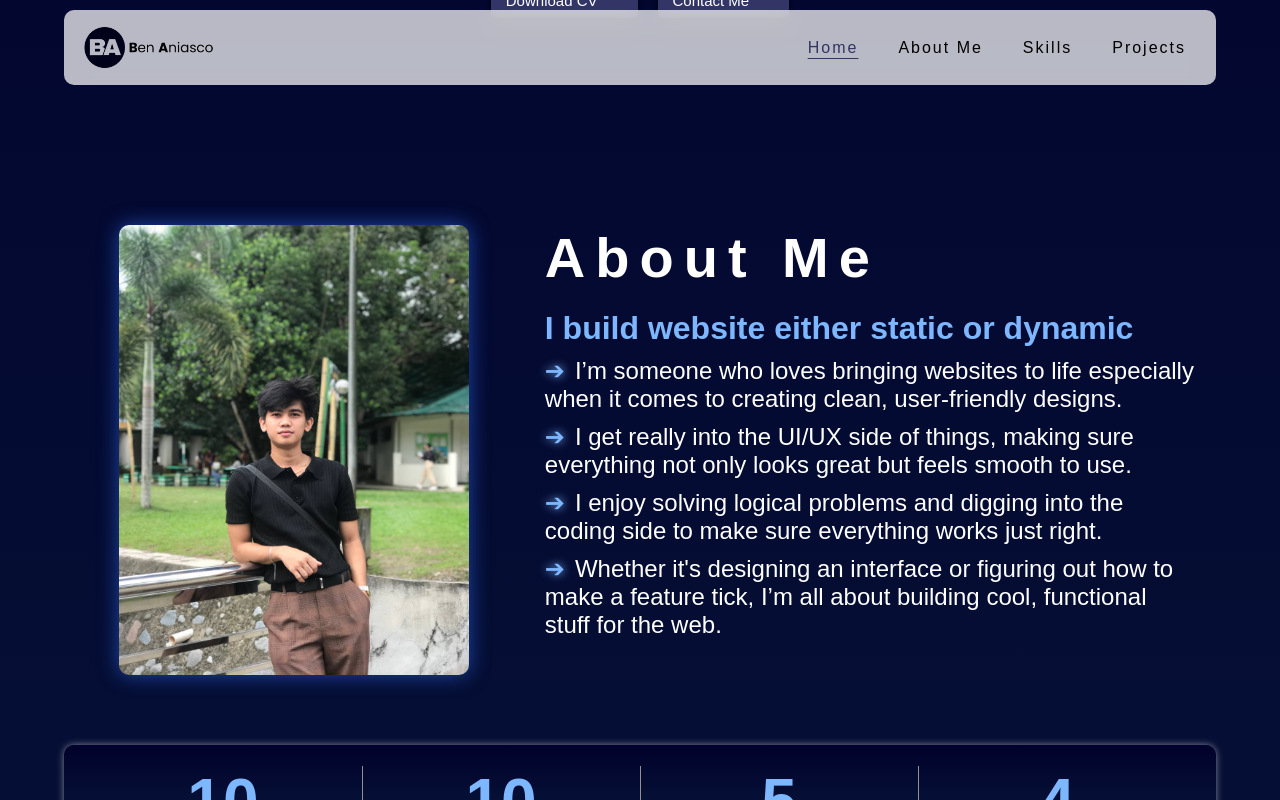
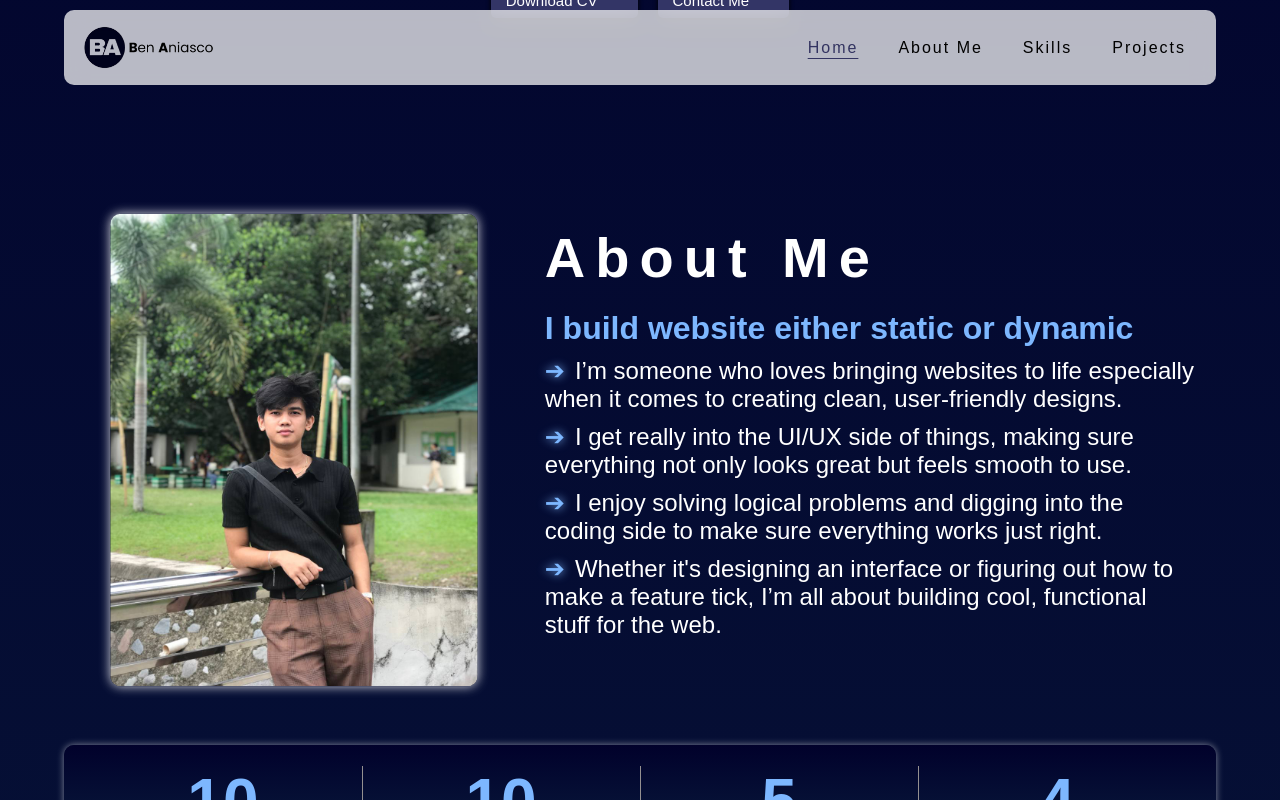
Before and after one commit to Bintooot/benaniasco-portfolio, a React (Vite) app: page / in a window 1280 px wide. In both pictures the pointer is over the picture 294 px from the left and 1040 px from the top of the page. Shown: the part 590-1390 px from the top of the page. Built offline with nearby package versions, Linux system fonts and the light colour scheme; some icons are missing.

Commit message:
adjusting margins

```diff
--- a/src/component/Sections/AboutMe/AboutMe.css
+++ b/src/component/Sections/AboutMe/AboutMe.css
@@ -24,9 +24,14 @@ section.about-me-content > div.left-col{
 
 section.about-me-content > div.left-col > img{
     border-radius: 10px;
-    box-shadow: 0 0 20px 0 rgba(35, 81, 187, 0.866);
+    box-shadow: 0 0 10px 0 rgba(251, 251, 251, 0.866);
 }
 
+
+section.about-me-content>div.left-col>img:hover{
+    transform: scale(1.05);
+    transition: all 0.3s ease;
+}
 
 
 section.about-me-content > div.right-col > img{
```
